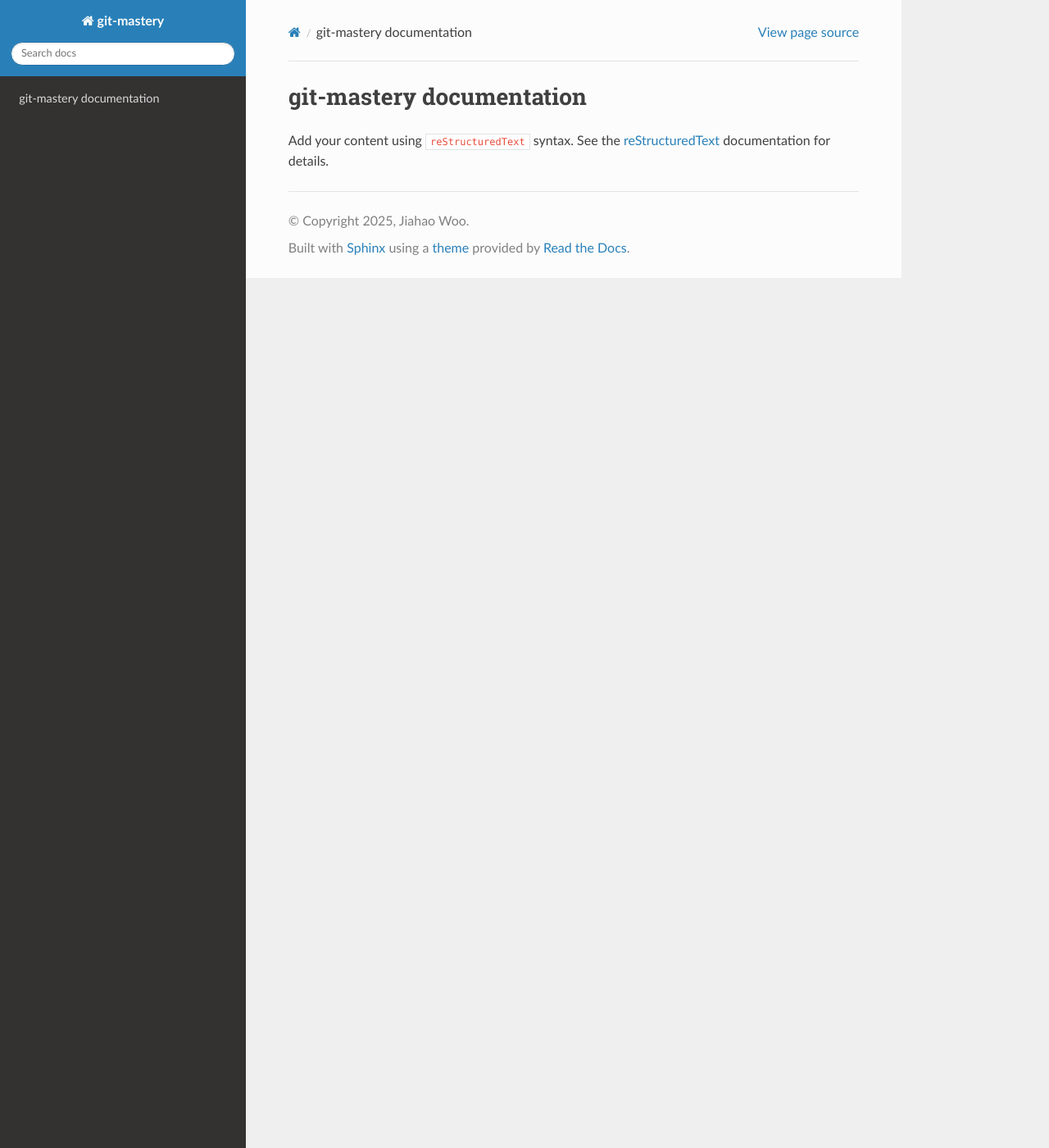
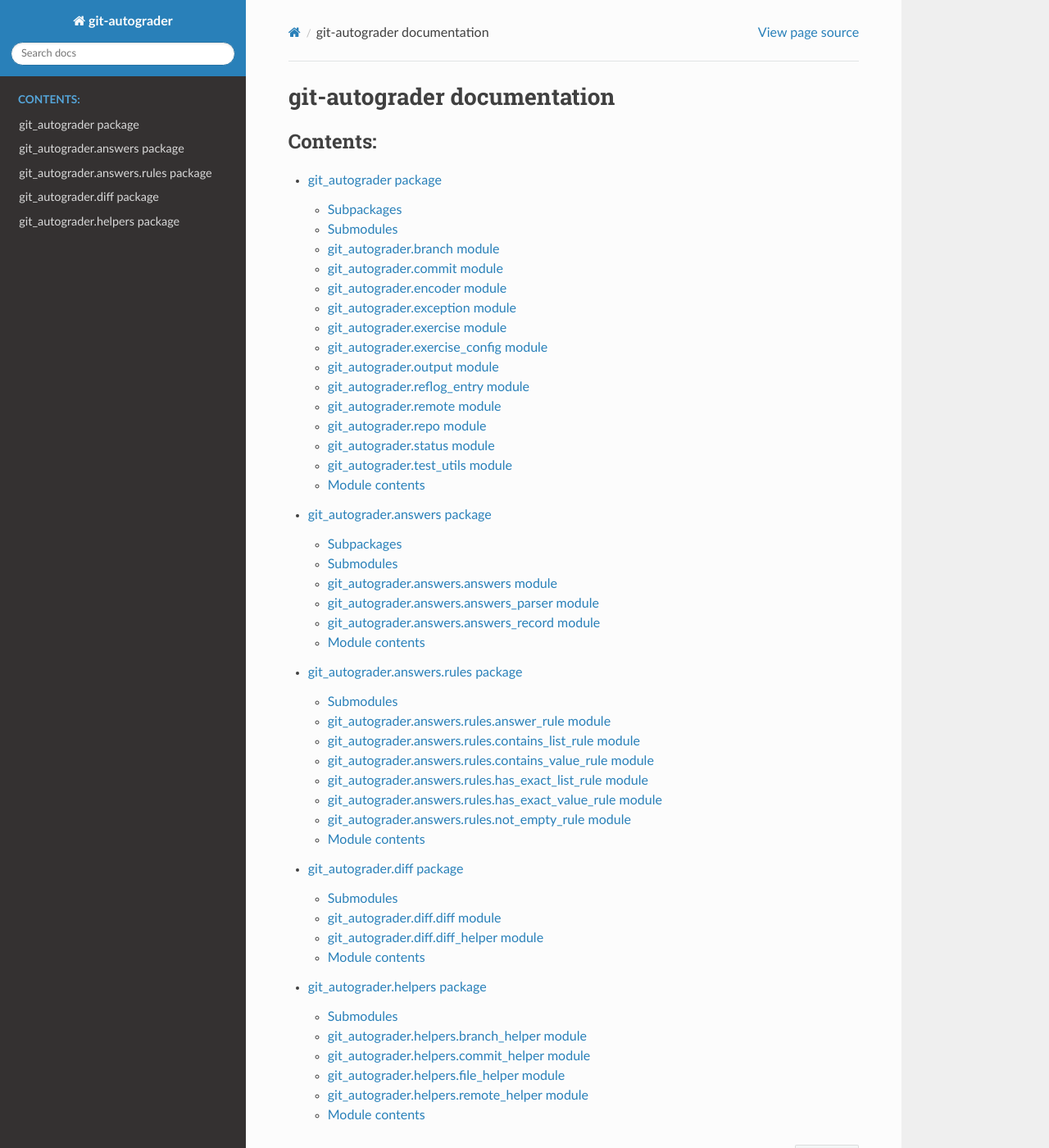
Before and after one commit to git-mastery/git-autograder, a Sphinx documentation site: the page built from docs/source/index.rst, in a window 1280 px wide and 1400 px high. Shown: the whole window at 82% size. Built offline with Sphinx 7.4.7 and the Read the Docs theme 3.1.0, drawn with Linux system fonts in a browser that asks for light colours.

Commit message:
Add all git_autograder file docs

```diff
--- a/docs/source/conf.py
+++ b/docs/source/conf.py
@@ -6,7 +6,7 @@
 # -- Project information -----------------------------------------------------
 # https://www.sphinx-doc.org/en/master/usage/configuration.html#project-information
 
-project = "git-mastery"
+project = "git-autograder"
 copyright = "2025, Jiahao Woo"
 author = "Jiahao Woo"
 release = "5.3.1"
@@ -14,7 +14,10 @@
 # -- General configuration ---------------------------------------------------
 # https://www.sphinx-doc.org/en/master/usage/configuration.html#general-configuration
 
-extensions = []
+extensions = [
+    "sphinx.ext.autodoc",
+    "sphinx.ext.viewcode"
+]
 
 templates_path = ["_templates"]
 exclude_patterns = []
--- /dev/null
+++ b/docs/source/git_autograder.answers.rst
@@ -0,0 +1,45 @@
+git\_autograder.answers package
+===============================
+
+Subpackages
+-----------
+
+.. toctree::
+   :maxdepth: 4
+
+   git_autograder.answers.rules
+
+Submodules
+----------
+
+git\_autograder.answers.answers module
+--------------------------------------
+
+.. automodule:: git_autograder.answers.answers
+   :members:
+   :show-inheritance:
+   :undoc-members:
+
+git\_autograder.answers.answers\_parser module
+----------------------------------------------
+
+.. automodule:: git_autograder.answers.answers_parser
+   :members:
+   :show-inheritance:
+   :undoc-members:
+
+git\_autograder.answers.answers\_record module
+----------------------------------------------
+
+.. automodule:: git_autograder.answers.answers_record
+   :members:
+   :show-inheritance:
+   :undoc-members:
+
+Module contents
+---------------
+
+.. automodule:: git_autograder.answers
+   :members:
+   :show-inheritance:
+   :undoc-members:
--- /dev/null
+++ b/docs/source/git_autograder.answers.rules.rst
@@ -0,0 +1,61 @@
+git\_autograder.answers.rules package
+=====================================
+
+Submodules
+----------
+
+git\_autograder.answers.rules.answer\_rule module
+-------------------------------------------------
+
+.. automodule:: git_autograder.answers.rules.answer_rule
+   :members:
+   :show-inheritance:
+   :undoc-members:
+
+git\_autograder.answers.rules.contains\_list\_rule module
+---------------------------------------------------------
+
+.. automodule:: git_autograder.answers.rules.contains_list_rule
+   :members:
+   :show-inheritance:
+   :undoc-members:
+
+git\_autograder.answers.rules.contains\_value\_rule module
+----------------------------------------------------------
+
+.. automodule:: git_autograder.answers.rules.contains_value_rule
+   :members:
+   :show-inheritance:
+   :undoc-members:
+
+git\_autograder.answers.rules.has\_exact\_list\_rule module
+-----------------------------------------------------------
+
+.. automodule:: git_autograder.answers.rules.has_exact_list_rule
+   :members:
+   :show-inheritance:
+   :undoc-members:
+
+git\_autograder.answers.rules.has\_exact\_value\_rule module
+------------------------------------------------------------
+
+.. automodule:: git_autograder.answers.rules.has_exact_value_rule
+   :members:
+   :show-inheritance:
+   :undoc-members:
+
+git\_autograder.answers.rules.not\_empty\_rule module
+-----------------------------------------------------
+
+.. automodule:: git_autograder.answers.rules.not_empty_rule
+   :members:
+   :show-inheritance:
+   :undoc-members:
+
+Module contents
+---------------
+
+.. automodule:: git_autograder.answers.rules
+   :members:
+   :show-inheritance:
+   :undoc-members:
--- /dev/null
+++ b/docs/source/git_autograder.diff.rst
@@ -0,0 +1,29 @@
+git\_autograder.diff package
+============================
+
+Submodules
+----------
+
+git\_autograder.diff.diff module
+--------------------------------
+
+.. automodule:: git_autograder.diff.diff
+   :members:
+   :show-inheritance:
+   :undoc-members:
+
+git\_autograder.diff.diff\_helper module
+----------------------------------------
+
+.. automodule:: git_autograder.diff.diff_helper
+   :members:
+   :show-inheritance:
+   :undoc-members:
+
+Module contents
+---------------
+
+.. automodule:: git_autograder.diff
+   :members:
+   :show-inheritance:
+   :undoc-members:
--- /dev/null
+++ b/docs/source/git_autograder.helpers.rst
@@ -0,0 +1,45 @@
+git\_autograder.helpers package
+===============================
+
+Submodules
+----------
+
+git\_autograder.helpers.branch\_helper module
+---------------------------------------------
+
+.. automodule:: git_autograder.helpers.branch_helper
+   :members:
+   :show-inheritance:
+   :undoc-members:
+
+git\_autograder.helpers.commit\_helper module
+---------------------------------------------
+
+.. automodule:: git_autograder.helpers.commit_helper
+   :members:
+   :show-inheritance:
+   :undoc-members:
+
+git\_autograder.helpers.file\_helper module
+-------------------------------------------
+
+.. automodule:: git_autograder.helpers.file_helper
+   :members:
+   :show-inheritance:
+   :undoc-members:
+
+git\_autograder.helpers.remote\_helper module
+---------------------------------------------
+
+.. automodule:: git_autograder.helpers.remote_helper
+   :members:
+   :show-inheritance:
+   :undoc-members:
+
+Module contents
+---------------
+
+.. automodule:: git_autograder.helpers
+   :members:
+   :show-inheritance:
+   :undoc-members:
--- /dev/null
+++ b/docs/source/git_autograder.rst
@@ -0,0 +1,119 @@
+git\_autograder package
+=======================
+
+Subpackages
+-----------
+
+.. toctree::
+   :maxdepth: 4
+
+   git_autograder.answers
+   git_autograder.diff
+   git_autograder.helpers
+
+Submodules
+----------
+
+git\_autograder.branch module
+-----------------------------
+
+.. automodule:: git_autograder.branch
+   :members:
+   :show-inheritance:
+   :undoc-members:
+
+git\_autograder.commit module
+-----------------------------
+
+.. automodule:: git_autograder.commit
+   :members:
+   :show-inheritance:
+   :undoc-members:
+
+git\_autograder.encoder module
+------------------------------
+
+.. automodule:: git_autograder.encoder
+   :members:
+   :show-inheritance:
+   :undoc-members:
+
+git\_autograder.exception module
+--------------------------------
+
+.. automodule:: git_autograder.exception
+   :members:
+   :show-inheritance:
+   :undoc-members:
+
+git\_autograder.exercise module
+-------------------------------
+
+.. automodule:: git_autograder.exercise
+   :members:
+   :show-inheritance:
+   :undoc-members:
+
+git\_autograder.exercise\_config module
+---------------------------------------
+
+.. automodule:: git_autograder.exercise_config
+   :members:
+   :show-inheritance:
+   :undoc-members:
+
+git\_autograder.output module
+-----------------------------
+
+.. automodule:: git_autograder.output
+   :members:
+   :show-inheritance:
+   :undoc-members:
+
+git\_autograder.reflog\_entry module
+------------------------------------
+
+.. automodule:: git_autograder.reflog_entry
+   :members:
+   :show-inheritance:
+   :undoc-members:
+
+git\_autograder.remote module
+-----------------------------
+
+.. automodule:: git_autograder.remote
+   :members:
+   :show-inheritance:
+   :undoc-members:
+
+git\_autograder.repo module
+---------------------------
+
+.. automodule:: git_autograder.repo
+   :members:
+   :show-inheritance:
+   :undoc-members:
+
+git\_autograder.status module
+-----------------------------
+
+.. automodule:: git_autograder.status
+   :members:
+   :show-inheritance:
+   :undoc-members:
+
+git\_autograder.test\_utils module
+----------------------------------
+
+.. automodule:: git_autograder.test_utils
+   :members:
+   :show-inheritance:
+   :undoc-members:
+
+Module contents
+---------------
+
+.. automodule:: git_autograder
+   :members:
+   :show-inheritance:
+   :undoc-members:
--- a/docs/source/index.rst
+++ b/docs/source/index.rst
@@ -1,16 +1,9 @@
-.. git-mastery documentation master file, created by
-   sphinx-quickstart on Wed Jul 30 07:03:09 2025.
-   You can adapt this file completely to your liking, but it should at least
-   contain the root `toctree` directive.
-
-git-mastery documentation
-=========================
-
-Add your content using ``reStructuredText`` syntax. See the
-`reStructuredText <https://www.sphinx-doc.org/en/master/usage/restructuredtext/index.html>`_
-documentation for details.
-
+git-autograder documentation
+============================
 
 .. toctree::
    :maxdepth: 2
    :caption: Contents:
+   :glob:
+
+   git_autograder*
--- /dev/null
+++ b/docs/source/modules.rst
@@ -0,0 +1,7 @@
+git_autograder
+==============
+
+.. toctree::
+   :maxdepth: 4
+
+   git_autograder
```
